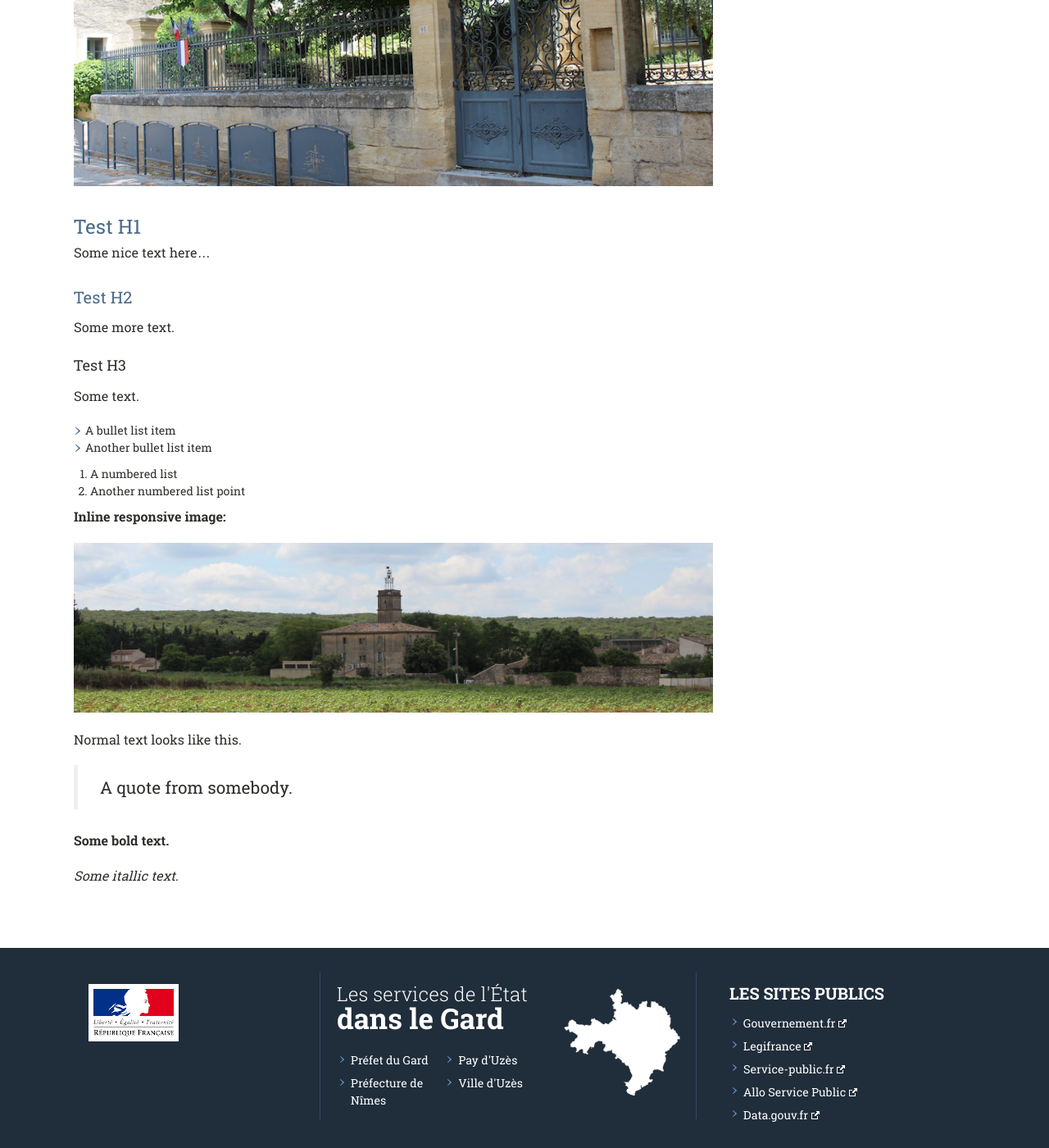
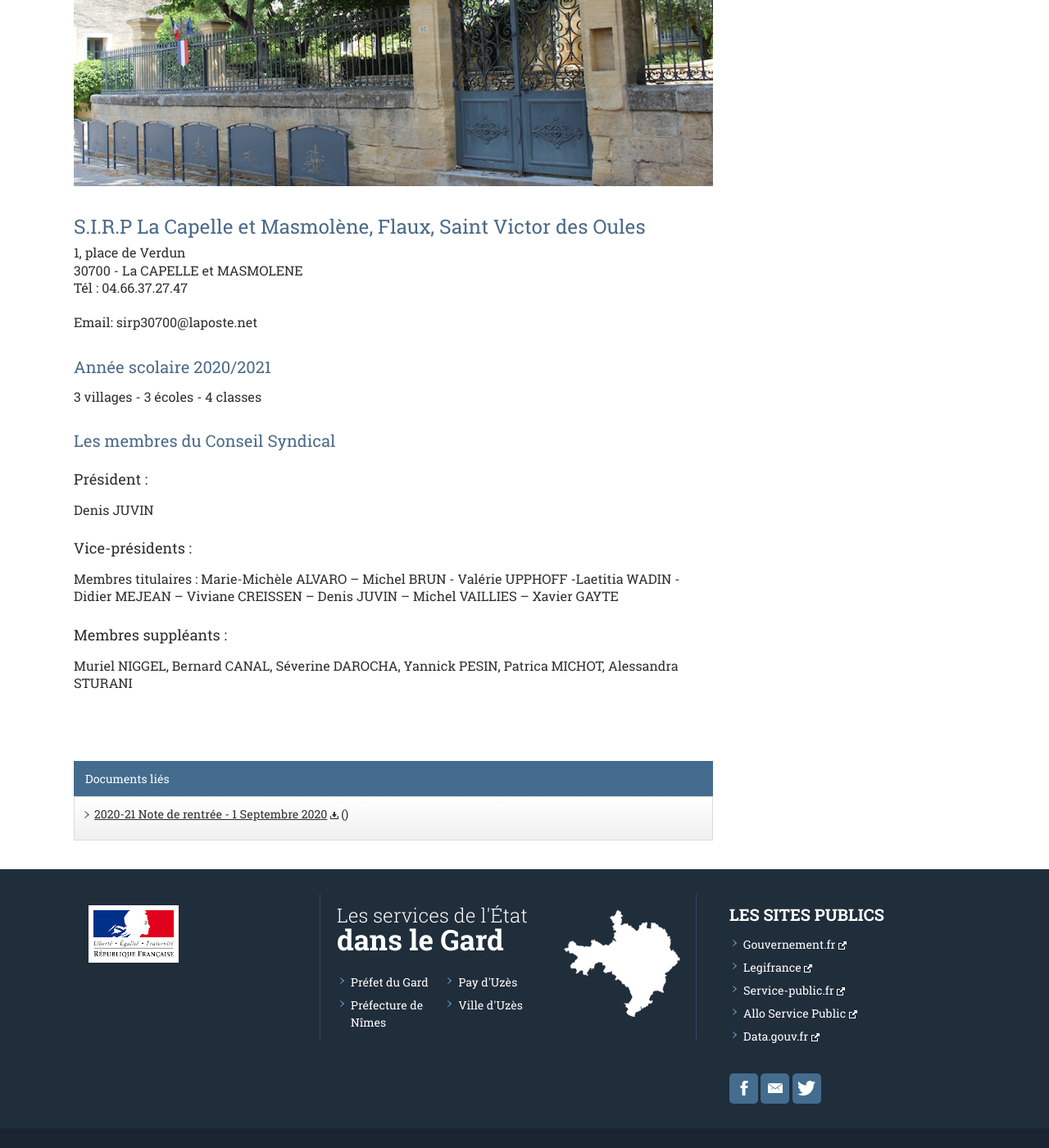
Before and after one commit to Flaux-Village/flaux-village.github.io, a Jekyll site: the page built from orgscolaire.md, in a window 1280 px wide and 1400 px high, scrolled down 615 px. Shown: the whole window at 82% size. Built offline with Jekyll 4.4.1, drawn with Linux system fonts in a browser that asks for light colours; our own code applies the rules of GitHub Pages for plain Markdown files; some of the changed text lies outside the part shown.

Commit message:
Update orgscolaire.md

```diff
--- a/orgscolaire.md
+++ b/orgscolaire.md
@@ -1,43 +1,46 @@
 ---
 layout: page
-titre: Vie du village | École de Flaux
+titre: Vie du village | Année scholaire 2020/2021
 description: L'école de Flaux
 keywords: mairie, commune, flaux, gard, ecole, vie
-titre_page: École de Flaux
+titre_page: Année scholaire 2020/2021
 illustration: /assets/illustrations/ecolebanner copy.JPG
 description_illustration: École de Flaux
-section: Vie du village
-addresse_section: /vie.html
+section: école
+addresse_section: /ecole.html
 menu_secondaire:
 - titre: Notre école
   addresse: /ecole.html
+- titre: Année scolaire 2020/2021
+  addresse: /orgscolaire.html
 - titre: Règlement intérieur des écoles
   addresse: /reglementscol.html
+
+documents:
+- fiche: 2020-21 Note de rentrée
+  date_texte: 1 Septembre 2020
+  addresse: /assets/documents/dossier d'accueil 2020-2021.docx
+
 ---
-# Test H1
-Some nice text here...
+# S.I.R.P  La Capelle et Masmolène, Flaux, Saint Victor des Oules
 
-## Test H2
-Some more text.
+1, place de Verdun<br>
+30700 - La CAPELLE et MASMOLENE<br>
+Tél : 04.66.37.27.47<br>
 
-### Test H3
+Email: sirp30700@laposte.net<br>
 
-Some text.
+## Année scolaire 2020/2021
+3 villages - 3 écoles - 4 classes<br>
 
-* A bullet list item
-* Another bullet list item
 
-1. A numbered list
-2. Another numbered list point
+## Les membres du Conseil Syndical<br>
 
-**Inline responsive image:**
+### Président : <br>
+Denis JUVIN<br>
 
-![Some alt text](assets/illustrations/940_250_flauxbanner1_3600.jpg){:class="img-responsive"}
+### Vice-présidents : <br>
+Membres titulaires : Marie-Michèle ALVARO – Michel BRUN - Valérie UPPHOFF -Laetitia WADIN - Didier MEJEAN – Viviane CREISSEN – Denis JUVIN – Michel VAILLIES – Xavier GAYTE<br>
 
-Normal text looks like this.
-
-> A quote from somebody.
-
-**Some bold text.**
-
-_Some itallic text._
+### Membres suppléants :<br>
+Muriel NIGGEL,  Bernard CANAL, Séverine DAROCHA, Yannick PESIN, Patrica MICHOT, Alessandra STURANI<br>
```
